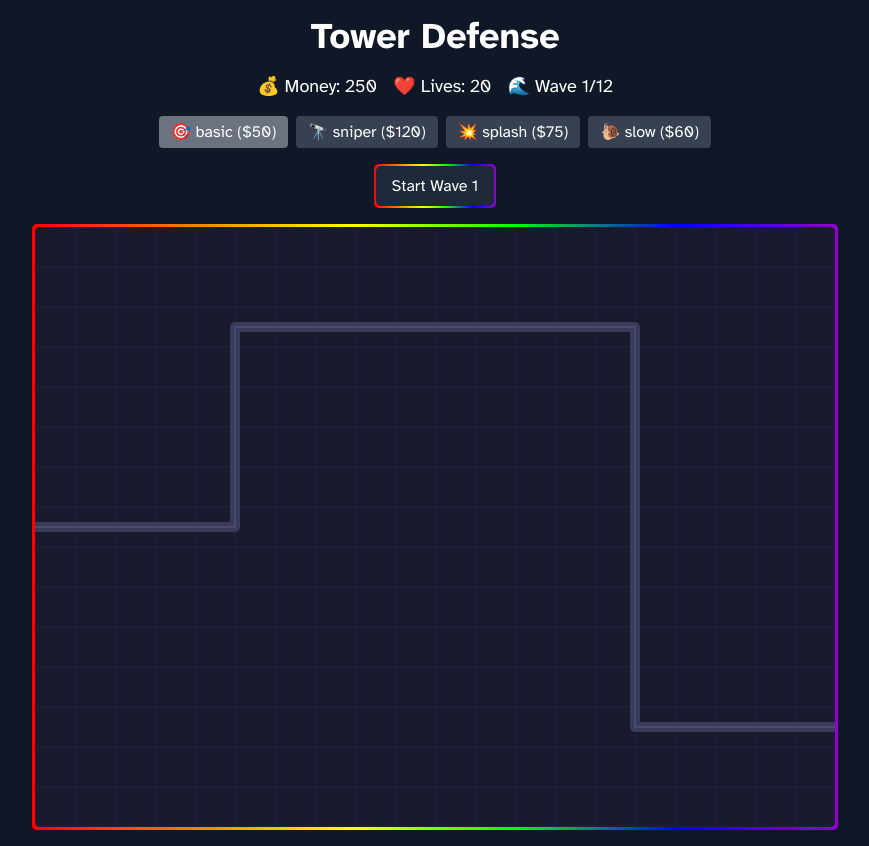
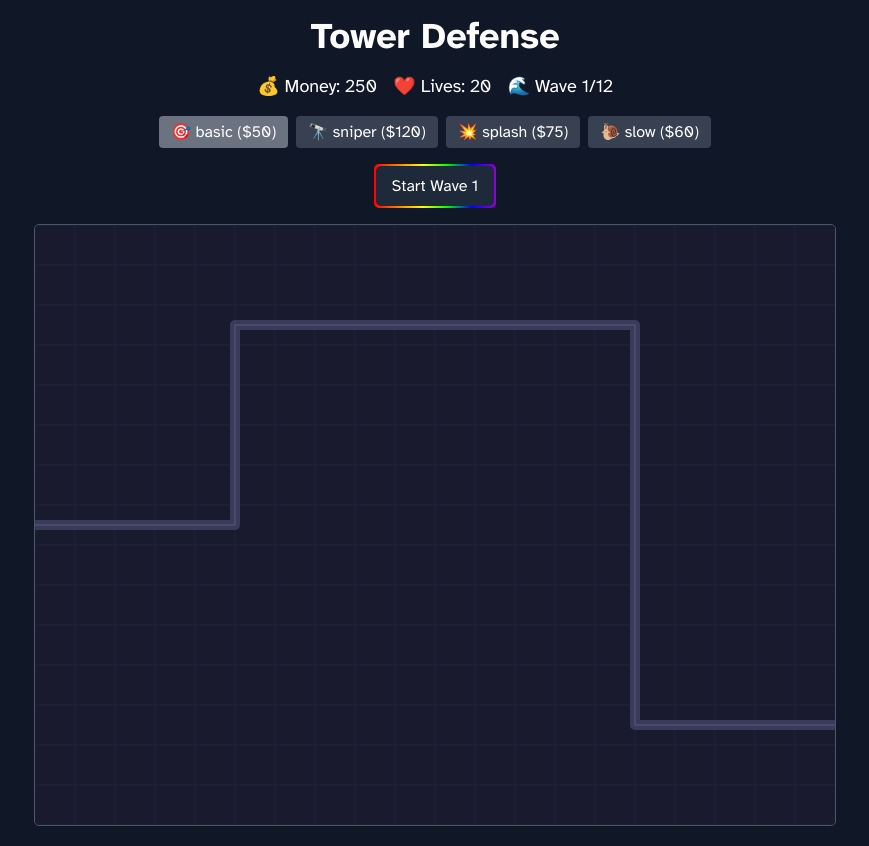
Before and after one commit to dsmchen/ai-test-2, a React (Vite) app: page / in a window 1280 px wide. Both pictures are taken after a click on the button "Start Game". Shown: the whole page, without its empty margins (205-1074 px from the left). Built offline with nearby package versions, Linux system fonts and the light colour scheme.

Commit message:
style: remove rainbow gradient from canvas border

```diff
--- a/src/components/Game.tsx
+++ b/src/components/Game.tsx
@@ -312,10 +312,7 @@ function Game() {
         />
       )}
 
-      <div
-        className="relative p-[3px] rounded-[5px]"
-        style={{ background: 'linear-gradient(90deg, #FF0000, #FF7F00, #FFFF00, #00FF00, #0000FF, #9400D3)' }}
-      >
+      <div className="relative rounded-[5px] border border-gray-600">
         <canvas
           ref={canvasRef}
           style={{ width: CANVAS_WIDTH, height: CANVAS_HEIGHT, backgroundColor: '#1a1a2e' }}
```
